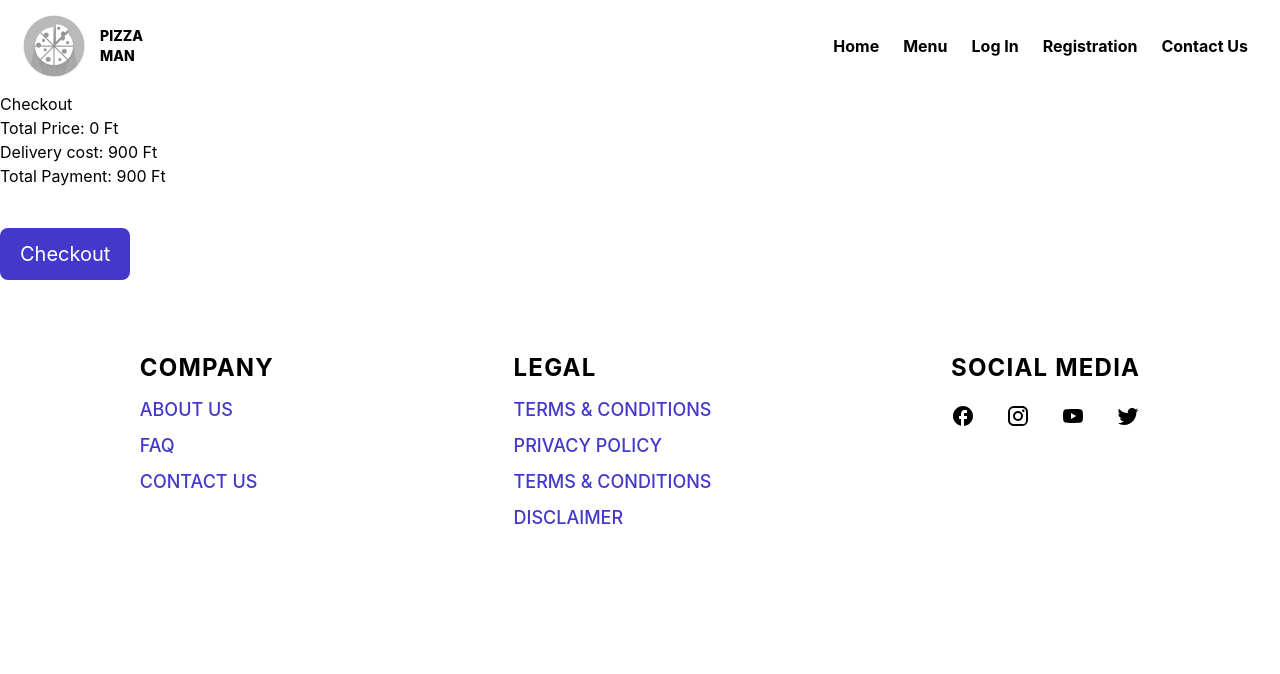
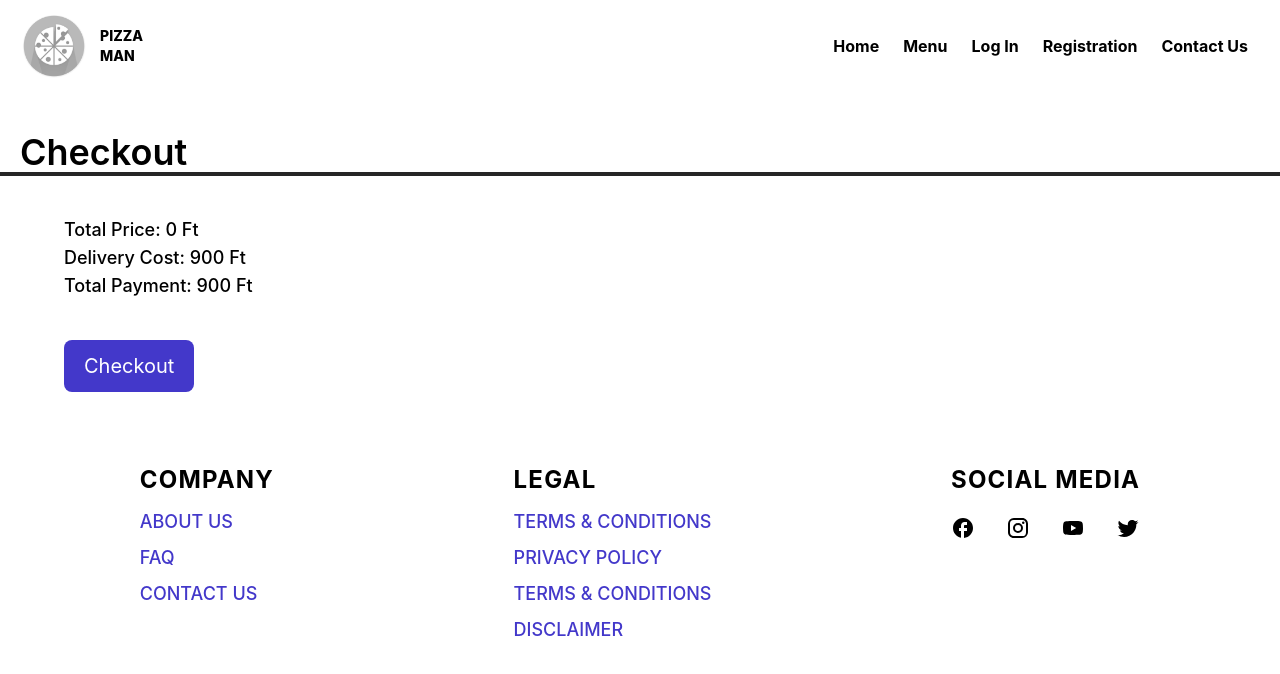
Before and after one commit to lodarandrea/pizzaordering, a React (Create React App) app: page /checkout in a window 1280 px wide. Shown: the top 674 px of the page. Built offline with nearby package versions, Linux system fonts and the light colour scheme.

Commit message:
fine tuning the Checkout

```diff
--- a/src/components/Cart.tsx
+++ b/src/components/Cart.tsx
@@ -10,7 +10,7 @@ function Cart() {
       </div>
       <div>
         {cart?.map((item) => (
-          <CartItemComponent item={item} />
+          <CartItemComponent item={item} key={item.card.id} />
         ))}
       </div>
     </div>
--- a/src/components/buttons/CheckoutButton.tsx
+++ b/src/components/buttons/CheckoutButton.tsx
@@ -1,6 +1,6 @@
 function CheckoutButton() {
   return (
-    <div className="my-10">
+    <div className="my-10 mx-16">
       <button className="bg-indigo-700 text-xl text-white rounded-lg px-5 py-3 hover:bg-indigo-800 hover:shadow-lg hover:shadow-indigo-900">
         Checkout
       </button>
--- a/src/pages/Checkout.tsx
+++ b/src/pages/Checkout.tsx
@@ -1,29 +1,86 @@
-import { useAppSelector } from '../store/Hooks'
-import CartItemComponent from '../components/CartItemComponent'
+import { useAppDispatch, useAppSelector } from '../store/Hooks'
+// import CartItemComponent from '../components/CartItemComponent'
 import CheckoutButton from '../components/buttons/CheckoutButton'
+import AddRoundedIcon from '@mui/icons-material/AddRounded'
+import RemoveRoundedIcon from '@mui/icons-material/RemoveRounded'
+import DeleteRoundedIcon from '@mui/icons-material/DeleteRounded'
+import {
+  decrementQuantity,
+  incrementQuantity,
+  removeFromCart,
+} from '../store/CartSlice'
 
 function Checkout() {
   const cart = useAppSelector((state) => state.cart)
+  const dispatch = useAppDispatch()
+
   const totalPrice = cart?.reduce(
     (previousTotal, item) => previousTotal + item.quantity * item.card.price,
     0
   )
   const delivery: number = 900
+
+  const cost = [
+    { name: 'Total Price', term: totalPrice },
+    { name: 'Delivery Cost', term: delivery },
+    { name: 'Total Payment', term: totalPrice + delivery },
+  ]
   return (
-    <>
-      <div>Checkout</div>
-      <div>
+    <div className="mt-10">
+      <h1 className=" pl-5 text-4xl font-semibold border-b-4 border-neutral-800">
+        Checkout
+      </h1>
+      <div className="my-10 px-5">
         {cart.map((item) => (
-          <CartItemComponent item={item} />
+          <div key={item.card.id} className="flex my-3 w-full">
+            <div className="flex justify-start items-center basis-2/3">
+              <img
+                src={item.card.imageUrl}
+                alt={item.card.name}
+                className="w-24 h-full object-cover rounded-md object-center"
+              />
+              <div className="flex flex-col px-2">
+                <h1 className="text-xl font-medium ">{item.card.name}</h1>
+                <h2 className="text-lg  ">{item.card.ing}</h2>
+              </div>
+            </div>
+            <div className="flex basis-1/3 justify-end items-center w-full">
+              <div className="flex items-center justify-evenly mx-3 w-1/3">
+                <button
+                  onClick={() => dispatch(incrementQuantity(item.card.id))}
+                >
+                  <AddRoundedIcon fontSize="small" />
+                </button>
+                <h3>{item.quantity} qty</h3>
+                <button
+                  onClick={() => dispatch(decrementQuantity(item.card.id))}
+                >
+                  <RemoveRoundedIcon fontSize="small" />
+                </button>
+              </div>
+              <button
+                onClick={() => dispatch(removeFromCart(item.card.id))}
+                className="mx-3"
+              >
+                <DeleteRoundedIcon />
+              </button>
+              <h3 className="text-lg font-medium mx-3 justify-end">
+                {item.card.price} Ft
+              </h3>
+            </div>
+          </div>
+          //   <CartItemComponent item={item} key={item.card.id} />
         ))}
       </div>
-      <div>
-        <p>Total Price: {totalPrice} Ft</p>
-        <p>Delivery cost: {delivery} Ft</p>
-        <p>Total Payment: {totalPrice + delivery} Ft</p>
+      <div className="flex flex-col pl-16 text-lg font-medium">
+        {cost.map((costItem) => (
+          <p key={costItem.name}>
+            {costItem.name}: {costItem.term} Ft
+          </p>
+        ))}
       </div>
       <CheckoutButton />
-    </>
+    </div>
   )
 }
 
```
